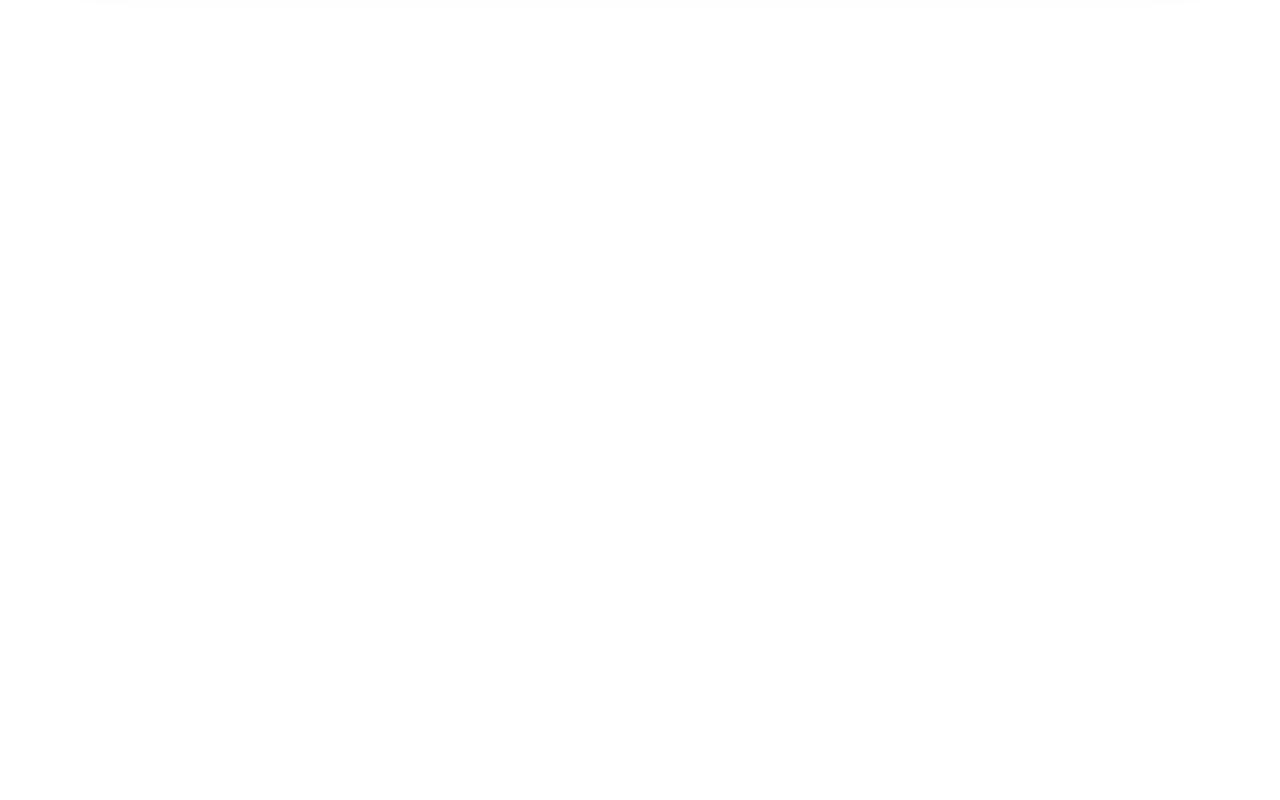
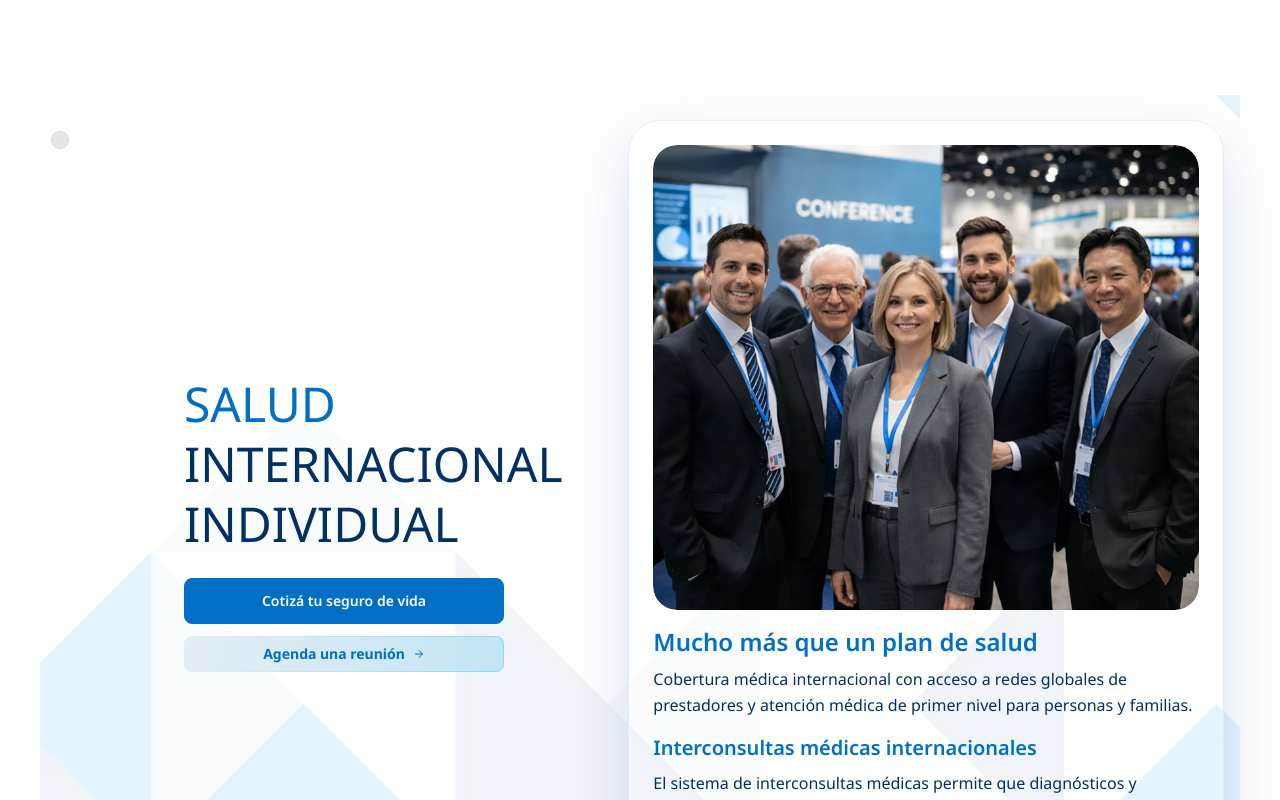
Before and after one commit to crcristian97/ifs-broker, a Next.js app: page /salud-internacional in a window 1280 px wide. Shown: the part 500-1300 px from the top of the page. Before the commit the page ends 800 px from the top, so only its background shows below. Built offline with nearby package versions, Linux system fonts and the light colour scheme.

Commit message:
cambios en hjeald

```diff
--- a/app/salud-internacional/page.tsx
+++ b/app/salud-internacional/page.tsx
@@ -1,11 +1,13 @@
-import { Navbar } from '@/components/layout/navbar'
-import BannerSection from '@/components/saludinternacional/banner-section'
+import { Navbar } from "@/components/layout/navbar";
+import BannerSection from "@/components/saludinternacional/banner-section";
+import { SaludTimelineDemo } from "@/components/saludinternacional/salud-timeline-demo";
 
 export default function SaludInternacionalPage() {
   return (
     <>
       <Navbar />
       <BannerSection />
+      <SaludTimelineDemo />
     </>
   );
 }
--- a/components/saludinternacional/banner-section.tsx
+++ b/components/saludinternacional/banner-section.tsx
@@ -5,7 +5,7 @@ import { cn } from "@/lib/utils";
 
 function BannerSection() {
   return (
-    <section className="w-full px-4 py-10 md:px-8 md:py-16 min-h-screen">
+    <section className="w-full px-4 py-10 md:px-8 md:py-16">
       <div className="mx-auto flex w-full max-w-6xl items-center justify-center">
         <div className="relative w-full overflow-hidden rounded-[40px] bg-[#033163] px-6 py-10 shadow-[0_24px_80px_rgba(15,35,80,0.35)] md:px-16 md:py-14">
           <AnimatedGridPattern
--- /dev/null
+++ b/components/saludinternacional/salud-timeline-demo.tsx
@@ -0,0 +1,96 @@
+"use client";
+
+import Image from "next/image";
+import { Timeline } from "@/components/ui/timeline";
+
+export function SaludTimelineDemo() {
+  const data = [
+    {
+      title: (
+        <span>
+          <span className="text-[#006FC4] uppercase">salud </span>
+          <span className="text-[#003163] uppercase">internacional individual</span>
+        </span>
+      ),
+      content: (
+        <div className="flex flex-col items-stretch gap-4">
+          <div className="overflow-hidden rounded-3xl">
+            <Image
+              src="/services/img-salud-corporativa.png"
+              alt="Salud corporativa"
+              width={600}
+              height={600}
+              className="w-full h-auto rounded-3xl shadow-[0_18px_45px_rgba(15,35,80,0.18)] object-cover"
+            />
+          </div>
+          <div>
+            <p className="mb-2 text-xl font-semibold text-[#006FC4] md:text-2xl">
+              Mucho más que un plan de salud
+            </p>
+            <p className="text-sm leading-relaxed text-[#003163] md:text-base">
+              Cobertura médica internacional con acceso a redes globales de
+              prestadores y atención médica de primer nivel para personas y
+              familias.
+            </p>
+          </div>
+          <div>
+            <p className="mb-2 text-lg font-semibold text-[#006FC4] md:text-xl">
+              Interconsultas médicas internacionales
+            </p>
+            <p className="text-sm leading-relaxed text-[#003163] md:text-base">
+              El sistema de interconsultas médicas permite que diagnósticos y
+              tratamientos sean evaluados por más de 50.000 médicos
+              especialistas de prestigio internacional, brindando una segunda
+              opinión experta que aporta mayor claridad y seguridad al momento
+              de tomar decisiones médicas.
+            </p>
+          </div>
+        </div>
+      ),
+    },
+    {
+      title: (
+        <span>
+          <span className="text-[#006FC4] uppercase">salud </span>
+          <span className="text-[#003163] uppercase">corporativa</span>
+        </span>
+      ),
+      content: (
+        <div className="flex flex-col items-stretch gap-4">
+          <div className="overflow-hidden rounded-3xl">
+            <Image
+              src="/services/img-salud-corporativa.png"
+              alt="Salud corporativa"
+              width={600}
+              height={600}
+              className="w-full h-auto rounded-3xl shadow-[0_18px_45px_rgba(15,35,80,0.18)] object-cover"
+            />
+          </div>
+          <div>
+            <p className="mb-2 text-xl font-semibold text-[#006FC4] md:text-2xl">
+              Protección estratégica para tu equipo
+            </p>
+            <p className="text-sm leading-relaxed text-[#003163] md:text-base">
+              Soluciones de salud internacional diseñadas para empresas,
+              orientadas a proteger a ejecutivos clave, fortalecer los
+              beneficios corporativos y asegurar la continuidad operativa.
+            </p>
+          </div>
+          <div>
+            <p className="text-sm leading-relaxed text-[#003163] md:text-base">
+              Cobertura médica global que protege a ejecutivos y colaboradores
+              en cualquier lugar del mundo, aportando seguridad y tranquilidad
+              tanto al profesional como a la empresa.
+            </p>
+          </div>
+        </div>
+      ),
+    },
+  ];
+
+  return (
+    <div className="relative w-full overflow-clip">
+      <Timeline data={data} />
+    </div>
+  );
+}
--- a/components/ui/timeline.tsx
+++ b/components/ui/timeline.tsx
@@ -58,8 +58,8 @@ export const Timeline = ({ data }: { data: TimelineEntry[] }) => {
                 {/* Título + botones (columna izquierda) */}
                 <div className="flex flex-col justify-center gap-6">
                   <h3 className="text-left text-5xl font-regular leading-tight">
-                    {item.title}
-                  </h3>
+                {item.title}
+              </h3>
                   <div className="flex flex-col gap-3 max-w-xs">
                     <ButtonPrimary
                       href="#cotiza"
@@ -77,7 +77,7 @@ export const Timeline = ({ data }: { data: TimelineEntry[] }) => {
                 {/* Tarjeta principal (columna derecha) */}
                 <div className="flex justify-end">
                   <div className="w-full max-w-[640px] rounded-[32px] bg-cover bg-center shadow-[0_22px_60px_rgba(0,77,159,0.16)] border border-[#D4E7FF]/70 p-3 md:p-4 lg:p-6">
-                    {item.content}
+              {item.content}
                   </div>
                 </div>
               </div>
```
Also changed, not shown: components/ui/feature-bar.tsx (+4 -4 lines).
